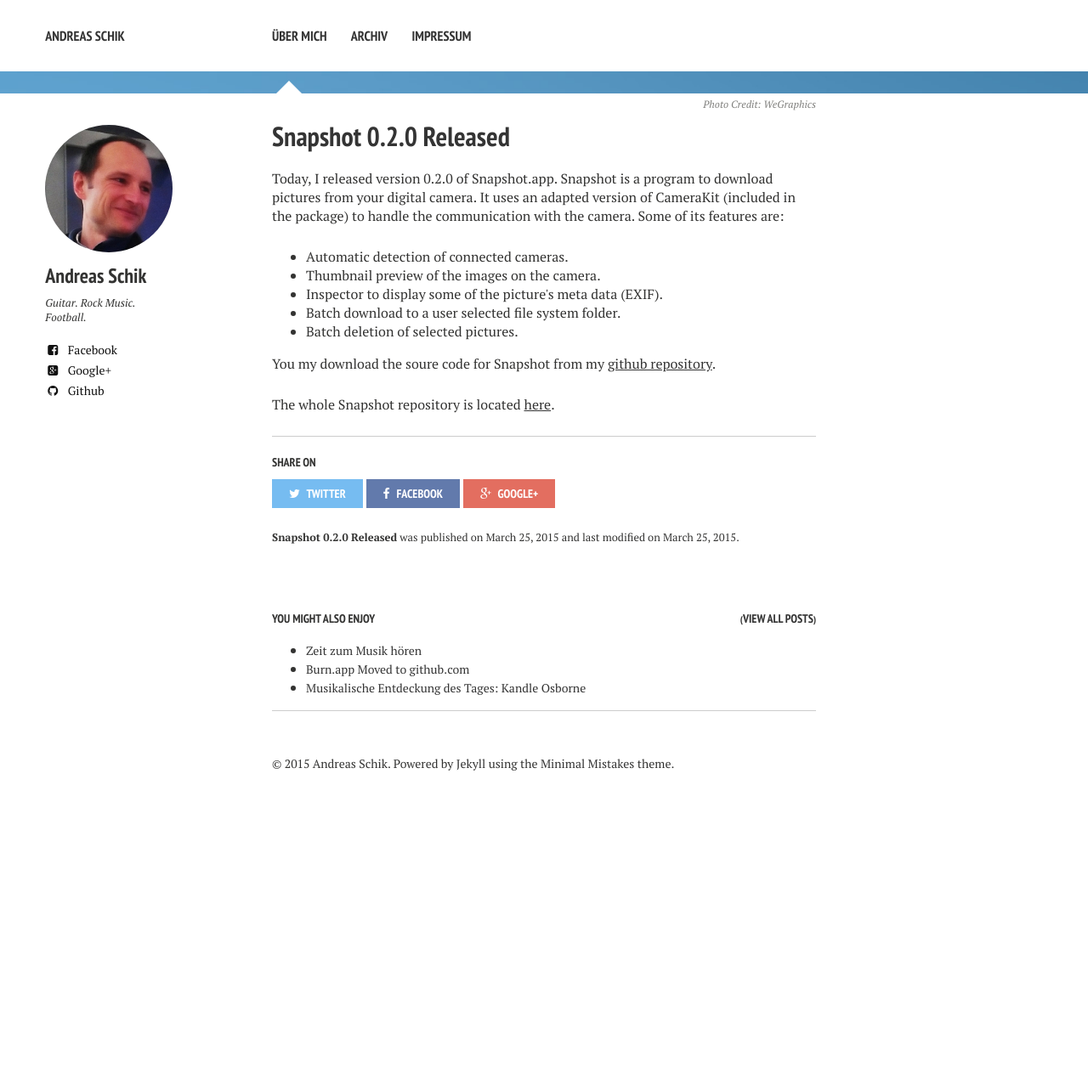
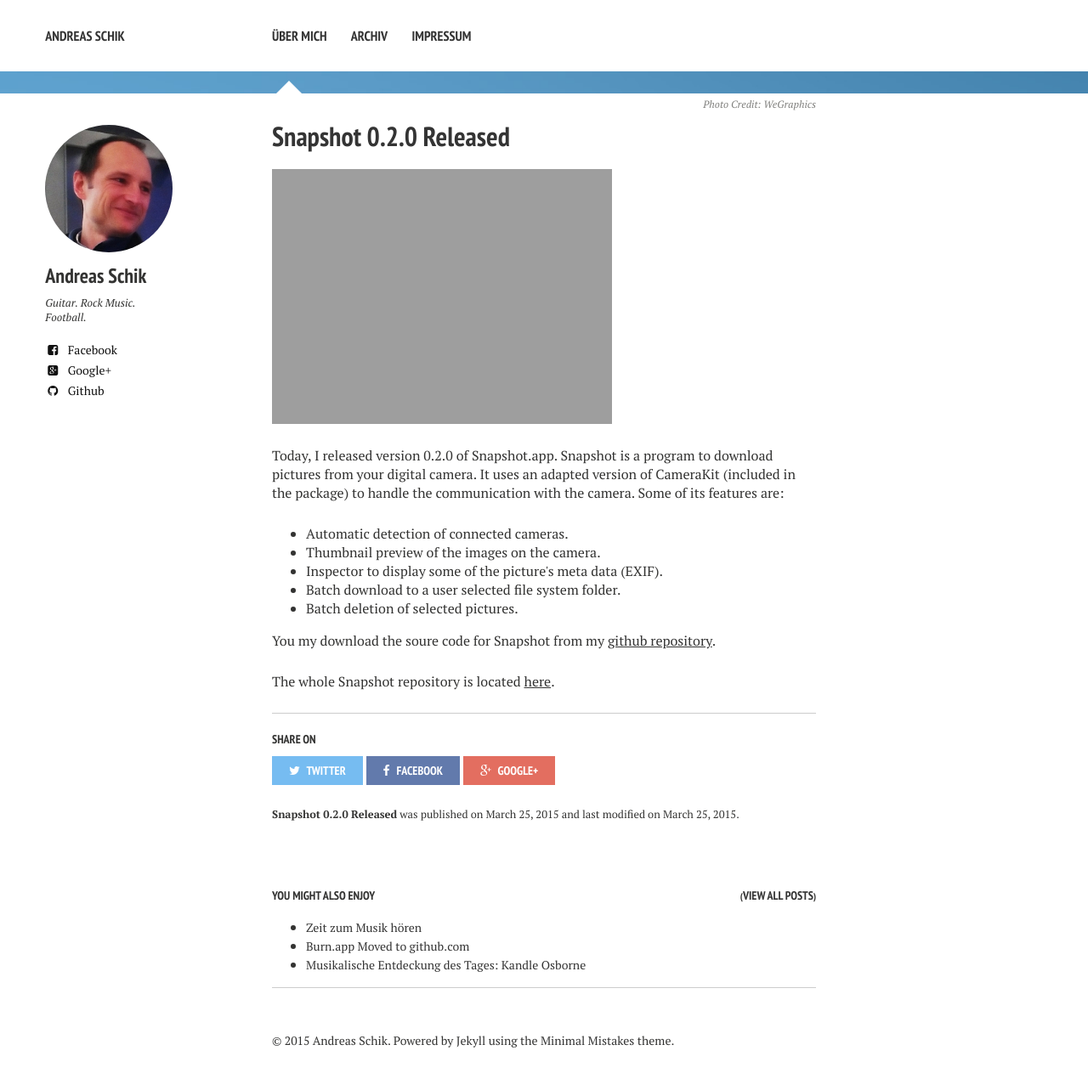
Before and after one commit to schik/schik.github.com, a Jekyll site: the page built from _posts/2015-03-25-snapshot_0_2_0-release.md, in a window 1280 px wide. Shown: the whole page at 85% size. Built offline with Jekyll 4.4.1, drawn with Linux system fonts in a browser that asks for light colours; nearby versions of some CDN libraries; before the commit the page ends 957 px from its top, so only the background shows below that.

Commit message:
Update 2015-03-25-snapshot_0_2_0-release.md
Add image

```diff
--- a/_posts/2015-03-25-snapshot_0_2_0-release.md
+++ b/_posts/2015-03-25-snapshot_0_2_0-release.md
@@ -9,6 +9,11 @@ image:
   credit: WeGraphics
   creditlink: http://wegraphics.net/downloads/free-ultimate-blurred-background-pack/
 ---
+
+<figure>
+  <img src="{{ site.url }}/images/Snapshot.png" alt="Snapshot app icon">
+</figure>
+
 
 Today, I released version 0.2.0 of Snapshot.app. Snapshot is a program to download pictures from your digital camera. It uses an adapted version of CameraKit (included in the package) to handle the communication with the camera. Some of its features are:
 
```
